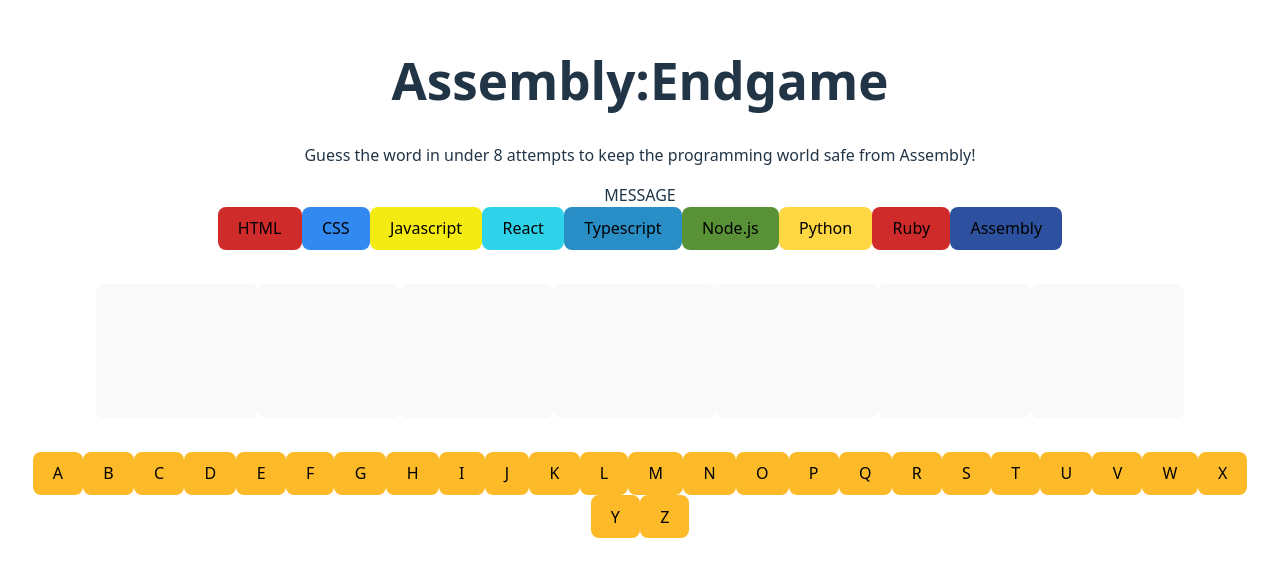
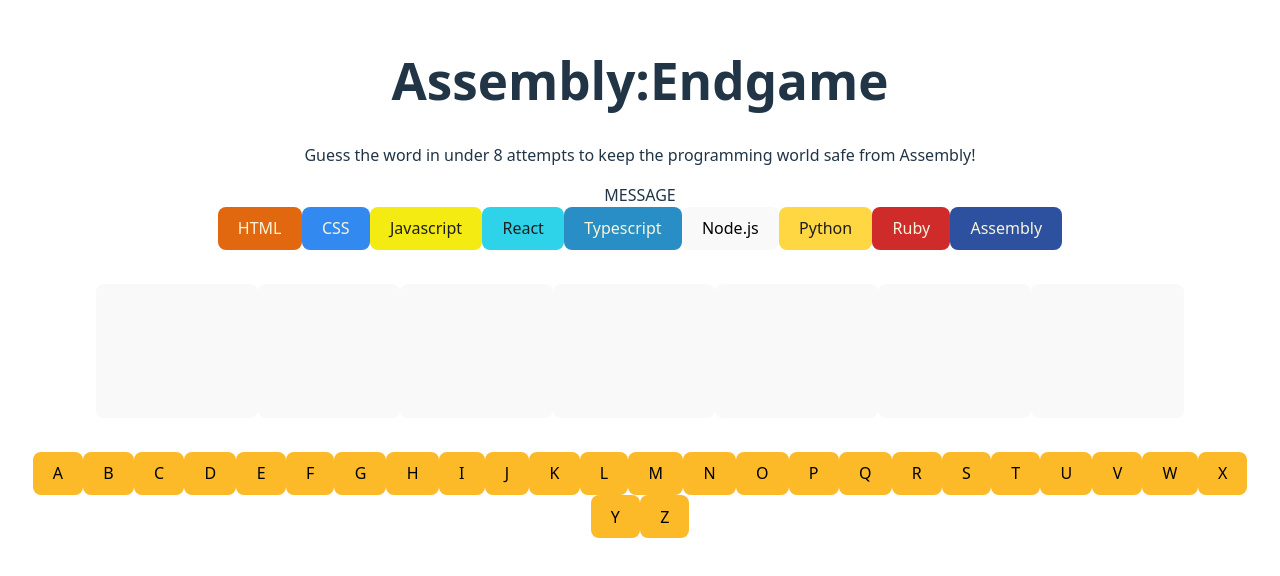
Before and after one commit to NemanjaStankovicShindiri/assembly-endgame, a React (Vite) app: page / in a window 1280 px wide. Shown: the part 122-698 px from the top of the page. Built offline with nearby package versions, Linux system fonts and the light colour scheme.

Commit message:
langauges functions

```diff
--- a/src/App.css
+++ b/src/App.css
@@ -44,3 +44,52 @@
 .invisible {
   color: transparent;
 }
+
+.destroyed {
+  color: black;
+}
+
+.lang-HTML {
+  background-color: #e2680f;
+  color: #f9f4da;
+}
+
+.lang-CSS {
+  background-color: #328af1;
+  color: #f9f4da;
+}
+
+.lang-Javascript {
+  background-color: #f4eb13;
+  color: #1e1e1e;
+}
+
+.lang-React {
+  background-color: #2ed3e9;
+  color: #1e1e1e;
+}
+
+.lang-Typescript {
+  background-color: #298ec6;
+  color: #f9f4da;
+}
+
+.lang-Node.js {
+  background-color: #599137;
+  color: #f9f4da;
+}
+
+.lang-Python {
+  background-color: #ffd742;
+  color: #1e1e1e;
+}
+
+.lang-Ruby {
+  background-color: #d02b2b;
+  color: #f9f4da;
+}
+
+.lang-Assembly {
+  background-color: #2d519f;
+  color: #f9f4da;
+}
--- a/src/App.jsx
+++ b/src/App.jsx
@@ -16,6 +16,23 @@ export default function App() {
       .split("")
       .map((letter) => ({ letter, guessed: false }))
   );
+
+  function deleteLanguage() {
+    const languageToChange = languages.findIndex((l) => l.dead == false);
+    if (languageToChange >= 0) {
+      setLanguages((prev) => {
+        const updated = [...prev];
+        console.log("Pre ", updated);
+        updated[languageToChange] = {
+          ...updated[languageToChange],
+          dead: true,
+        };
+        console.log("Posle", updated);
+        return updated;
+      });
+    }
+    console.log(languages, languageToChange);
+  }
   function handleLetterGuess(letter) {
     setWord((prev) =>
       prev.map((item) =>
@@ -26,9 +43,12 @@ export default function App() {
       prev.map((item) => {
         if (item.letter == letter.letter) {
           const containsLetter = word.some((l) => l.letter == letter.letter);
-          return containsLetter
-            ? { ...item, status: "correct" }
-            : { ...item, status: "incorrect" };
+          if (containsLetter) {
+            return { ...item, status: "correct" };
+          } else {
+            deleteLanguage();
+            return { ...item, status: "incorrect" };
+          }
         } else return item;
       })
     );
--- a/src/Languages.jsx
+++ b/src/Languages.jsx
@@ -2,7 +2,10 @@ export default function Languages({ languages }) {
   return (
     <>
       {languages.map((lang) => (
-        <button style={{ backgroundColor: lang.color }} key={lang.value}>
+        <button
+          className={lang.dead ? "destroyed" : `lang-${lang.value}`}
+          key={lang.value}
+        >
           {lang.value}
         </button>
       ))}
--- a/src/LetterBoxes.jsx
+++ b/src/LetterBoxes.jsx
@@ -2,7 +2,7 @@ export default function LetterBoxes({ word }) {
   return (
     <h1>
       {word.map((item, id) => (
-        <button className={!item.guessed && "invisible"} key={id}>
+        <button className={!item.guessed ? "invisible" : ""} key={id}>
           {item.letter}
         </button>
       ))}
--- a/utils/functions.jsx
+++ b/utils/functions.jsx
@@ -10,20 +10,8 @@ export function initializeLanguages() {
     "Ruby",
     "Assembly",
   ];
-  const allColors = [
-    "#D02B2B",
-    "#328AF1",
-    "#F4EB13",
-    "#2ED3E9",
-    "#298EC6",
-    "#599137",
-    "#FFD742",
-    "#D02B2B",
-    "#2D519F",
-  ];
   return allLanguages.map((value, index) => ({
     value,
-    color: allColors[index],
     dead: false,
   }));
 }
```
Also changed, not shown: languages.js (added, +47 -0 lines).
